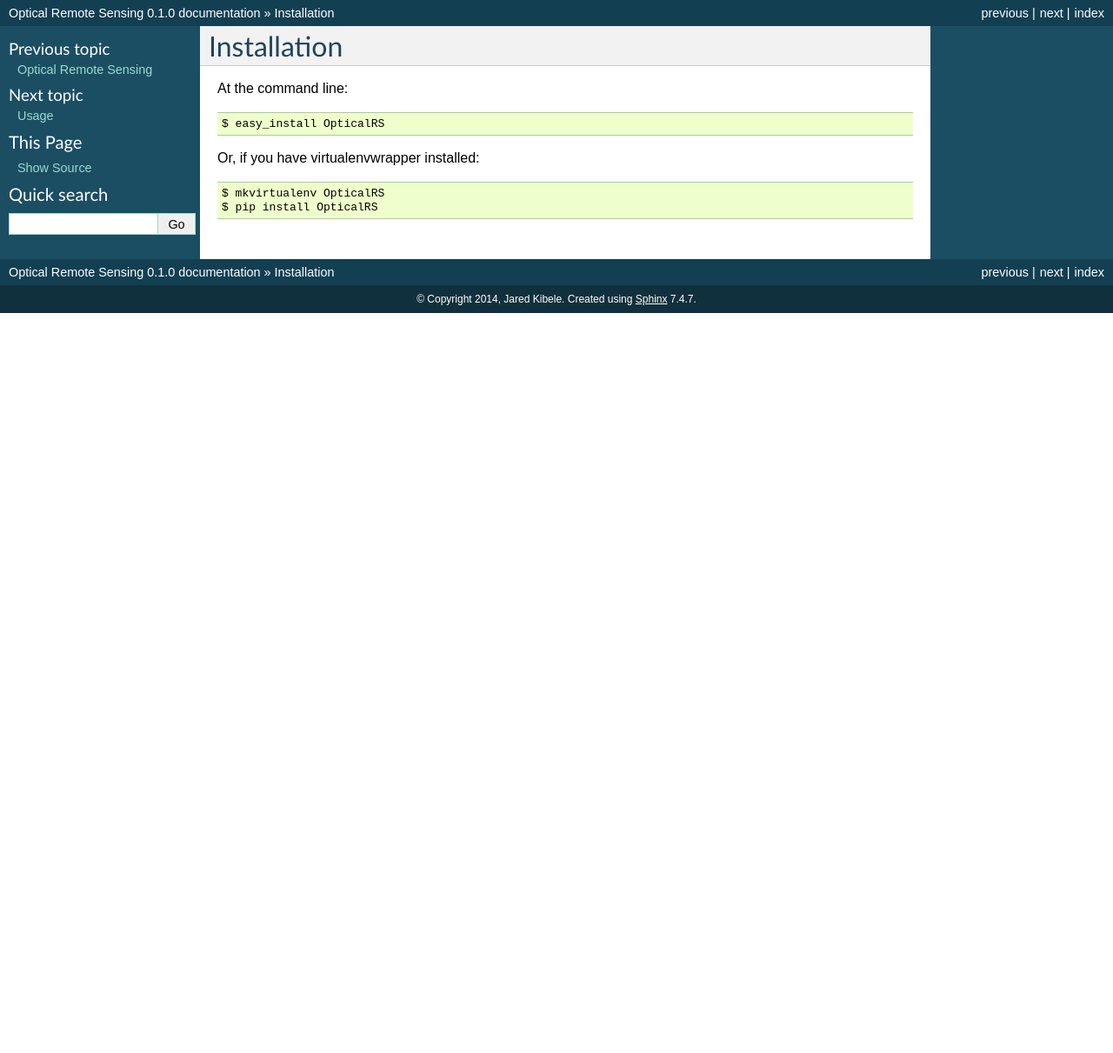
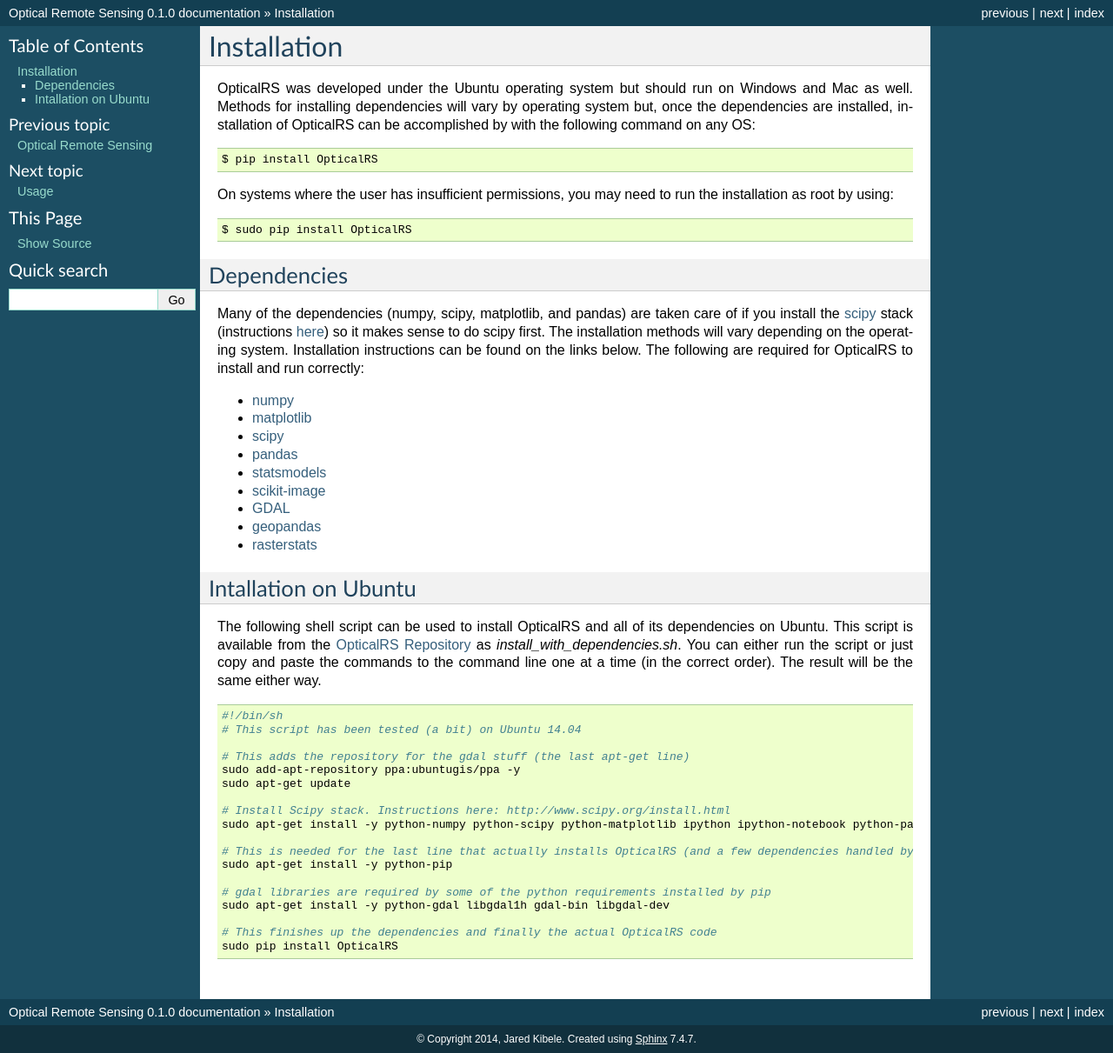
Before and after one commit to jkibele/OpticalRS, a Sphinx documentation site: the page built from docs/installation.rst, in a window 1280 px wide. Shown: the whole page at 87% size. Built offline with Sphinx 7.4.7, drawn with Linux system fonts in a browser that asks for light colours; before the commit the page ends 900 px from its top, so only the background shows below that.

Commit message:
Installation docs.

```diff
--- a/docs/conf.py
+++ b/docs/conf.py
@@ -17,15 +17,15 @@
 import os
 # The following is added from https://read-the-docs.readthedocs.org/en/latest/faq.html
 # to deal with modules that depend on C extensions
-from mock import Mock as MagicMock
-
-class Mock(MagicMock):
-    @classmethod
-    def __getattr__(cls, name):
-            return Mock()
-
-MOCK_MODULES = ['matplotlib','geopandas','rasterstats','scipy','osgeo','gdalconst','gdal_array']
-sys.modules.update((mod_name, Mock()) for mod_name in MOCK_MODULES)
+#from mock import Mock as MagicMock
+#
+#class Mock(MagicMock):
+#    @classmethod
+#    def __getattr__(cls, name):
+#            return Mock()
+#
+#MOCK_MODULES = ['matplotlib','geopandas','rasterstats','scipy','osgeo','gdalconst','gdal_array']
+#sys.modules.update((mod_name, Mock()) for mod_name in MOCK_MODULES)
 
 # If extensions (or modules to document with autodoc) are in another
 # directory, add these directories to sys.path here. If the directory is
--- a/docs/installation.rst
+++ b/docs/installation.rst
@@ -2,11 +2,63 @@
 Installation
 ============
 
-At the command line::
+OpticalRS was developed under the Ubuntu operating system but should run on Windows and Mac as well. Methods for installing dependencies will vary by operating system but, once the dependencies are installed, installation of OpticalRS can be accomplished by with the following command on any OS::
 
-    $ easy_install OpticalRS
+    $ pip install OpticalRS
 
-Or, if you have virtualenvwrapper installed::
+On systems where the user has insufficient permissions, you may need to run the installation as root by using::
 
-    $ mkvirtualenv OpticalRS
-    $ pip install OpticalRS
+    $ sudo pip install OpticalRS
+
+Dependencies
+------------
+
+Many of the dependencies (numpy, scipy, matplotlib, and pandas) are taken care of if you install the scipy_ stack (instructions `here <http://www.scipy.org/install.html>`_) so it makes sense to do scipy first. The installation methods will vary depending on the operating system. Installation instructions can be found on the links below. The following are required for OpticalRS to install and run correctly:
+
+* numpy_
+* matplotlib_
+* scipy_
+* pandas_
+* statsmodels_
+* scikit-image_
+* GDAL_
+* geopandas_
+* rasterstats_
+
+Intallation on Ubuntu
+---------------------
+
+The following shell script can be used to install OpticalRS and all of its dependencies on Ubuntu. This script is available from the `OpticalRS Repository`__ as `install_with_dependencies.sh`. You can either run the script or just copy and paste the commands to the command line one at a time (in the correct order). The result will be the same either way.
+
+__ https://github.com/jkibele/OpticalRS
+
+.. code-block:: shell
+
+    #!/bin/sh
+    # This script has been tested (a bit) on Ubuntu 14.04
+
+    # This adds the repository for the gdal stuff (the last apt-get line)
+    sudo add-apt-repository ppa:ubuntugis/ppa -y
+    sudo apt-get update
+
+    # Install Scipy stack. Instructions here: http://www.scipy.org/install.html
+    sudo apt-get install -y python-numpy python-scipy python-matplotlib ipython ipython-notebook python-pandas python-sympy python-nose
+
+    # This is needed for the last line that actually installs OpticalRS (and a few dependencies handled by pip)
+    sudo apt-get install -y python-pip
+
+    # gdal libraries are required by some of the python requirements installed by pip
+    sudo apt-get install -y python-gdal libgdal1h gdal-bin libgdal-dev
+
+    # This finishes up the dependencies and finally the actual OpticalRS code
+    sudo pip install OpticalRS
+
+.. _numpy: http://www.numpy.org/
+.. _matplotlib: http://matplotlib.org/
+.. _scipy: http://scipy.org/
+.. _pandas: http://pandas.pydata.org/
+.. _statsmodels: http://statsmodels.sourceforge.net/
+.. _scikit-image: http://scikit-image.org/
+.. _GDAL: https://pypi.python.org/pypi/GDAL/
+.. _geopandas: http://geopandas.org/
+.. _rasterstats: https://github.com/perrygeo/python-rasterstats
--- a/setup.py
+++ b/setup.py
@@ -5,6 +5,8 @@
 import sys
 import re
 
+# read the version number out of __init__ so I don't have to remember to edit
+# it in 2 places.
 with open('OpticalRS/__init__.py') as f:
     for line in f:
         if line.startswith('__version__'):
```
